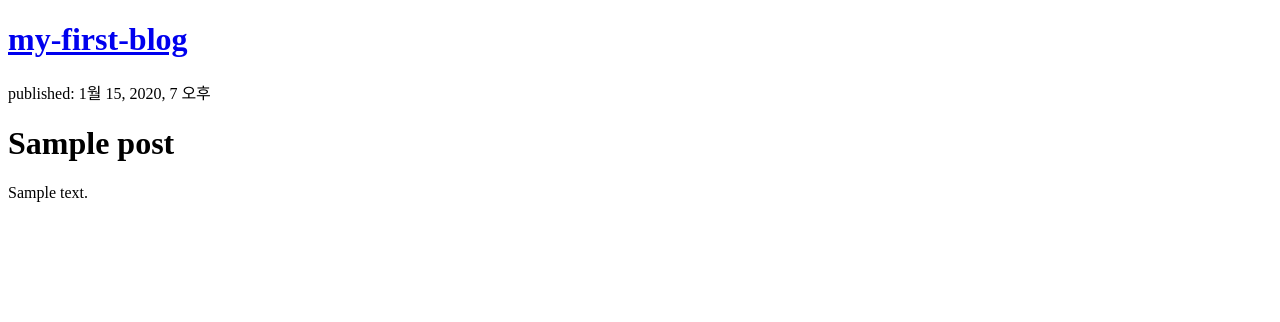
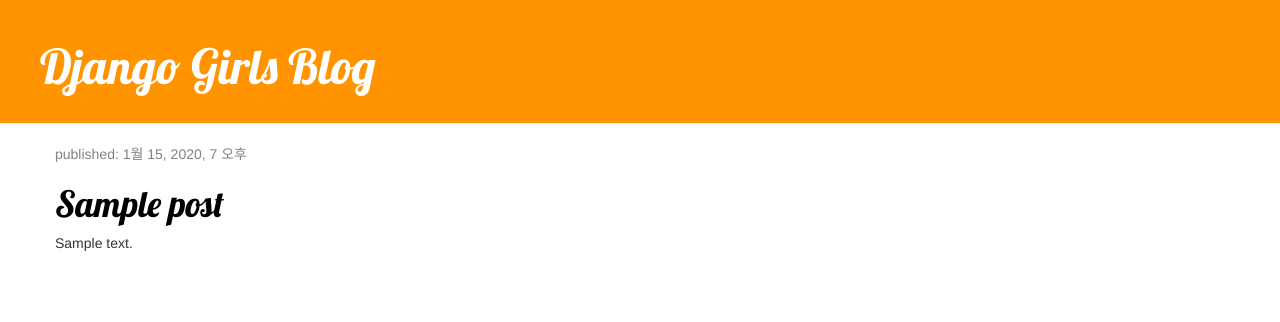
Before and after one commit to qudgus21/my-first-blog, a Django app: template blog/templates/blog/post_list.html in a window 1280 px wide. Shown: the top 322 px of the page. Run offline with Django 3.2, Linux system fonts and the light colour scheme; the template is opened without the code that fills it: values that come from a table or form of the project are taken from there, others are empty; tables that the repository leaves empty hold one stand-in row (values such as "Sample post"); some libraries are stand-ins or nearby versions.

Commit message:
Added view and template for detailed blog post as well as CSS for the site.

```diff
--- /dev/null
+++ b/blog/static/css/blog.css
@@ -0,0 +1,46 @@
+.page-header {
+    background-color: #ff9400;
+    margin-top: 0;
+    padding: 20px 20px 20px 40px;
+}
+
+.page-header h1, .page-header h1 a, .page-header h1 a:visited, .page-header h1 a:active {
+    color: #ffffff;
+    font-size: 36pt;
+    text-decoration: none;
+}
+
+.content {
+    margin-left: 40px;
+}
+
+h1, h2, h3, h4 {
+    font-family: 'Lobster', cursive;
+}
+
+.date {
+    color: #828282;
+}
+
+.save {
+    float: right;
+}
+
+.post-form textarea, .post-form input {
+    width: 100%;
+}
+
+.top-menu, .top-menu:hover, .top-menu:visited {
+    color: #ffffff;
+    float: right;
+    font-size: 26pt;
+    margin-right: 20px;
+}
+
+.post {
+    margin-bottom: 70px;
+}
+
+.post h1 a, .post h1 a:visited {
+    color: #000000;
+}
--- /dev/null
+++ b/blog/templates/blog/base.html
@@ -0,0 +1,21 @@
+{% load static %}
+<html>
+
+<head>
+    <title>Django Girls blog</title>
+    <link href="//fonts.googleapis.com/css?family=Lobster&subset=latin,latin-ext" rel="stylesheet" type="text/css">
+    <link rel="stylesheet" href="//maxcdn.bootstrapcdn.com/bootstrap/3.2.0/css/bootstrap.min.css">
+    <link rel="stylesheet" href="//maxcdn.bootstrapcdn.com/bootstrap/3.2.0/css/bootstrap-theme.min.css">
+    <link rel="stylesheet" href="{% static 'css/blog.css' %}">
+
+</head>
+
+<body>
+    <div class=page-header>
+        <h1><a href="/">Django Girls Blog</a></h1>
+    </div>
+    {% block content%}
+    {% endblock %}
+</body>
+
+</html>
--- a/blog/templates/blog/post_list.html
+++ b/blog/templates/blog/post_list.html
@@ -1,21 +1,18 @@
-<!DOCTYPE html>
-<html lang="en">
-
-<head>
-    <meta charset="UTF-8">
-</head>
-
-<body>
-    <div>
-        <h1><a href="/">my-first-blog</a></h1>
+{% extends 'blog/base.html' %}
+{% block content%}
+<div class="content container">
+    <div class="row">
+        <div class="col-md-8">
+            {% for post in posts %}
+            <div class="post">
+                <div class="date">
+                    <p>published: {{ post.published_date }}</p>
+                </div>
+                <h1><a href="{% url 'post_detail' pk=post.pk %}">{{ post.title }}</a></h1>
+                <p>{{ post.text|linebreaksbr }}</p>
+            </div>
+            {% endfor %}
+        </div>
     </div>
-    {% for post in posts %}
-    <div>
-        <p>published: {{ post.published_date }}</p>
-        <h1>{{ post.title }}</h1>
-        <p>{{ post.text}}</p>
-    </div>
-    {% endfor %}
-</body>
-
-</html>
+</div>
+{%endblock%}
--- a/blog/urls.py
+++ b/blog/urls.py
@@ -3,5 +3,6 @@ from . import views
 
 
 urlpatterns = [
-    path('', views.post_list, name='post_list')
+    path('', views.post_list, name='post_list'),
+    path('post/<int:pk>/', views.post_detail, name='post_detail'),
 ]
--- a/mysite/settings.py
+++ b/mysite/settings.py
@@ -119,4 +119,8 @@ USE_TZ = True
 # https://docs.djangoproject.com/en/2.2/howto/static-files/
 
 STATIC_URL = '/static/'
-STATIC_ROOT = os.path.join(BASE_DIR, 'static')
+# STATIC_ROOT = os.path.join(BASE_DIR, 'static')
+
+STATICFILES_DIRS = [
+    os.path.join(BASE_DIR, "static")
+]
```
Also changed, not shown: blog/templates/blog/post_detail.html (added, +13 -0 lines), blog/views.py (+6 -1 lines).
